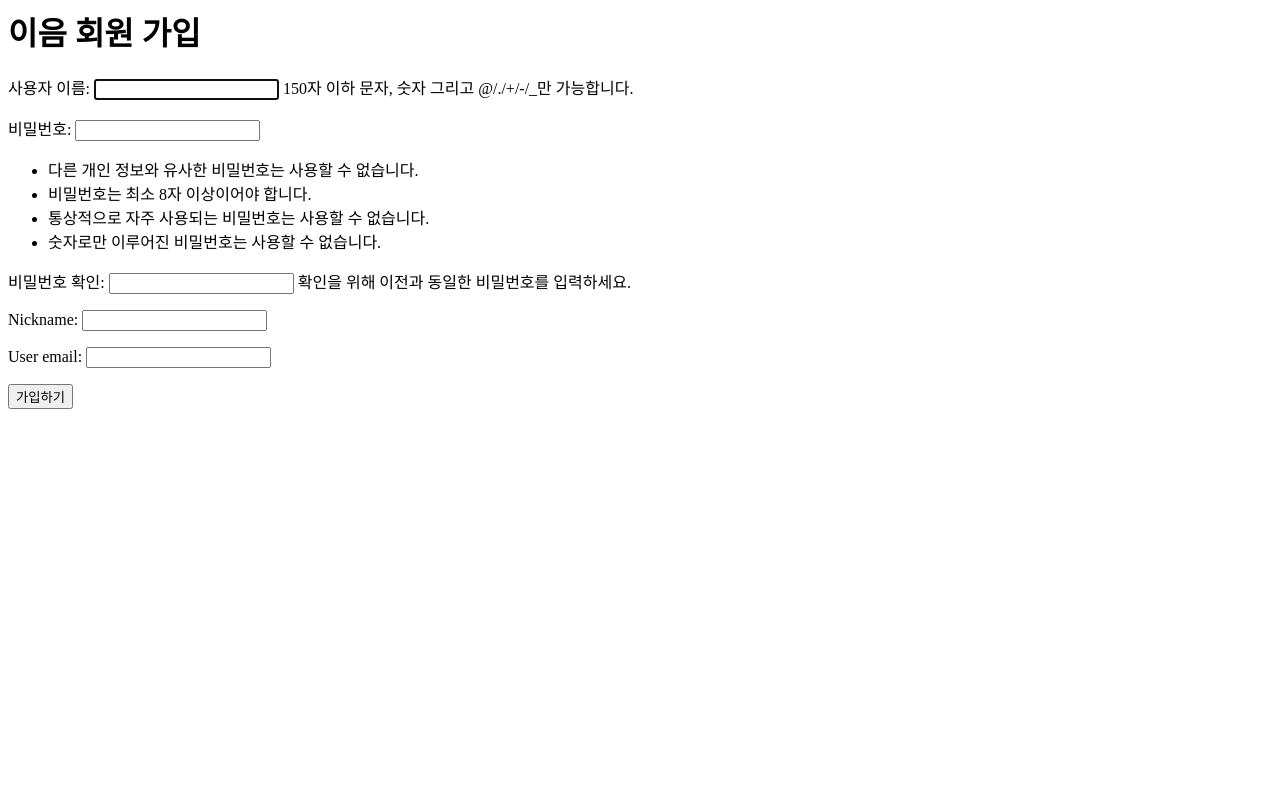
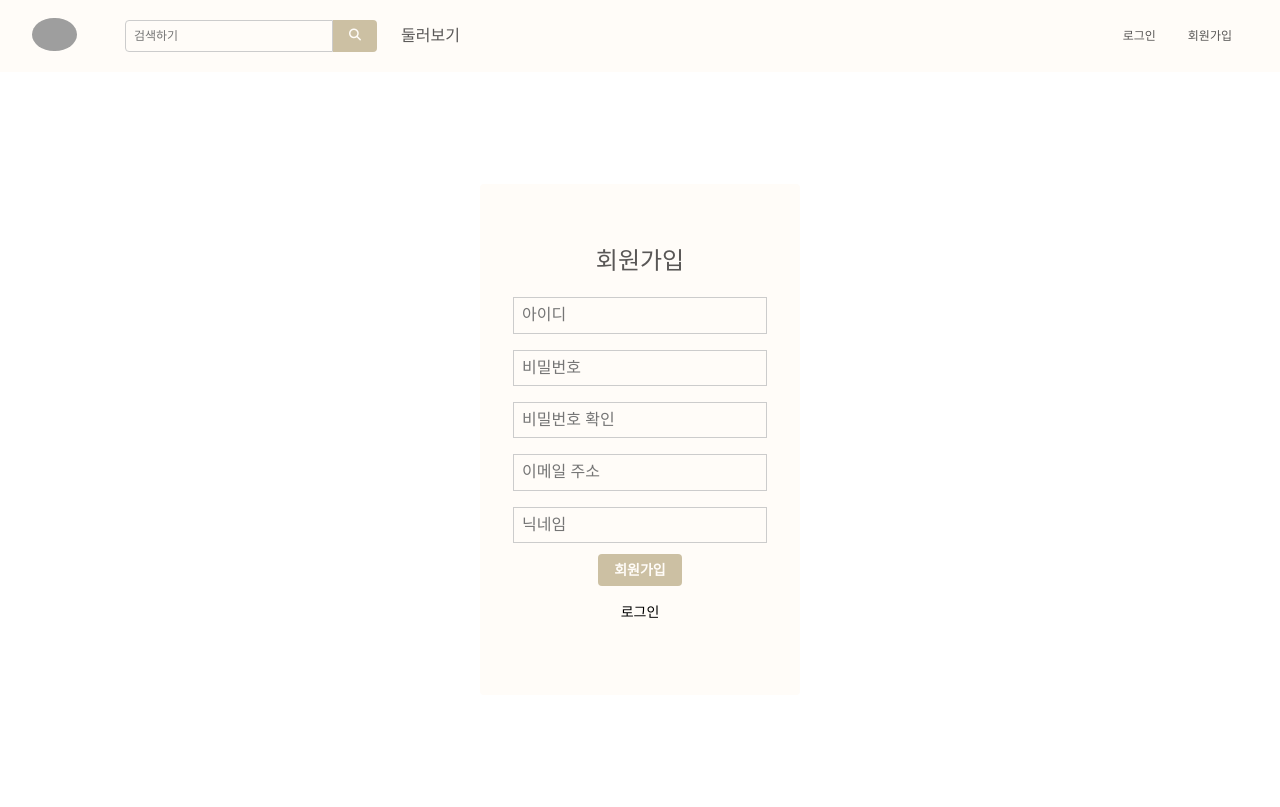
Before and after one commit to 2eum/musicdiary, a Django app: page /accounts/signup/ in a window 1280 px wide. Before the commit the page ends 409 px from the top, so only its background shows below. Run offline with Django 3.2, Linux system fonts and the light colour scheme; some libraries are stand-ins or nearby versions; some web fonts are replaced; grey boxes are pictures that could not be loaded.

Commit message:
accounts app front and back connection

```diff
--- a/accounts/templates/signup.html
+++ b/accounts/templates/signup.html
@@ -1,7 +1,71 @@
-<h1>이음 회원 가입</h1>
+{% extends './base.html' %} {% load static %} {% block add_css %}
+<link rel="stylesheet" href="{% static 'css/login-register.css' %}" />
+{% endblock add_css %} {% block content %}
+<main class="pa4 black-80 login-container">
+  <form method="post" class="measure-narrow center ph4 pv5 login-card br2">
+    {% csrf_token %}
+    <fieldset id="sign_up" class="ba b--transparent ph0 mh0">
+      <legend class="f3 ph0 mh0 tc">회원가입</legend>
+      <div class="mt3">
+        <input
+          class="pa2 input-reset ba bg-transparent w-100 b--moon-gray fw3"
+          type="text"
+          name="username"
+          id="username"
+          placeholder="아이디"
+        />
+      </div>
+      <div class="mv3">
+        <input
+          class="b pa2 input-reset ba bg-transparent w-100 b--moon-gray fw3"
+          type="password"
+          name="password1"
+          id="password1"
+          placeholder="비밀번호"
+        />
+      </div>
+      <div class="mv3">
+        <input
+          class="b pa2 input-reset ba bg-transparent w-100 b--moon-gray fw3"
+          type="password"
+          name="password2"
+          id="password2"
+          placeholder="비밀번호 확인"
+        />
+      </div>
+      <div class="mt3">
+        <input
+          class="pa2 input-reset ba bg-transparent w-100 b--moon-gray fw3"
+          type="email"
+          name="user_email"
+          id="email"
+          placeholder="이메일 주소"
+        />
+      </div>
+      <div class="mt3">
+        <input
+          class="pa2 input-reset ba bg-transparent w-100 b--moon-gray fw3"
+          type="text"
+          name="nickname"
+          id="nickname"
+          placeholder="닉네임"
+        />
+      </div>
+    </fieldset>
+    {% if form.errors %}
+    <p class="red">{{form.errors}}</p>
+    {% endif %}
+    <div class="tc">
+      <input
+        class="b ph3 pv2 input-reset bn br2 grow pointer f6 dib btn-beige"
+        type="submit"
+        value="회원가입"
+      />
+    </div>
+    <div class="lh-copy mt3 tc">
+      <a href="#0" class="f6 link dim black db mb2">로그인</a>
+    </div>
+  </form>
+</main>
 
-<form method ='POST'>
-    {% csrf_token %}
-    {{ form.as_p }}
-    <button type="submit">가입하기</button>
-</form>
+{% endblock %}
--- a/posts/templates/base.html
+++ b/posts/templates/base.html
@@ -22,7 +22,7 @@
   <body>
     <!-- top-nav section -->
     <nav class="ph4 flex lh-solid w-100 justify-between pv1 items-center">
-      <a class="logo" href="#"
+      <a class="logo" href="{% url 'home' %}"
         ><img src="{% static 'images/logo.jpg' %}" alt="logo" class="br-100"
       /></a>
       <div class="menus flex justify-between items-center w-100 ml4">
@@ -76,13 +76,25 @@
             <a href="#" class="dark-grey">둘러보기</a>
           </li>
         </ul>
+        {% if user.is_authenticated %}
+        <p>{{ user.nickname }}님, 어서오세요</p>
+        {% endif %}
         <ul class="flex items-center">
+          {% if user.is_authenticated %}
           <li class="mh3 f7">
             <a href="#" class="dark-grey">내 페이지</a>
           </li>
           <li class="mh3 f7">
-            <a href="#" class="dark-grey">로그아웃</a>
+            <a href="{% url 'logout' %}" class="dark-grey">로그아웃</a>
           </li>
+          {% else %}
+          <li class="mh3 f7">
+            <a href="{% url 'login' %}" class="dark-grey">로그인</a>
+          </li>
+          <li class="mh3 f7">
+            <a href="{% url 'signup' %}" class="dark-grey">회원가입</a>
+          </li>
+          {% endif %}
         </ul>
       </div>
     </nav>
```
Also changed, not shown: accounts/templates/login.html (+44 -6 lines), posts/templates/home.html (+0 -9 lines), posts/templates/login.html (deleted, +0 -41 lines), posts/templates/register.html (deleted, +0 -67 lines).
